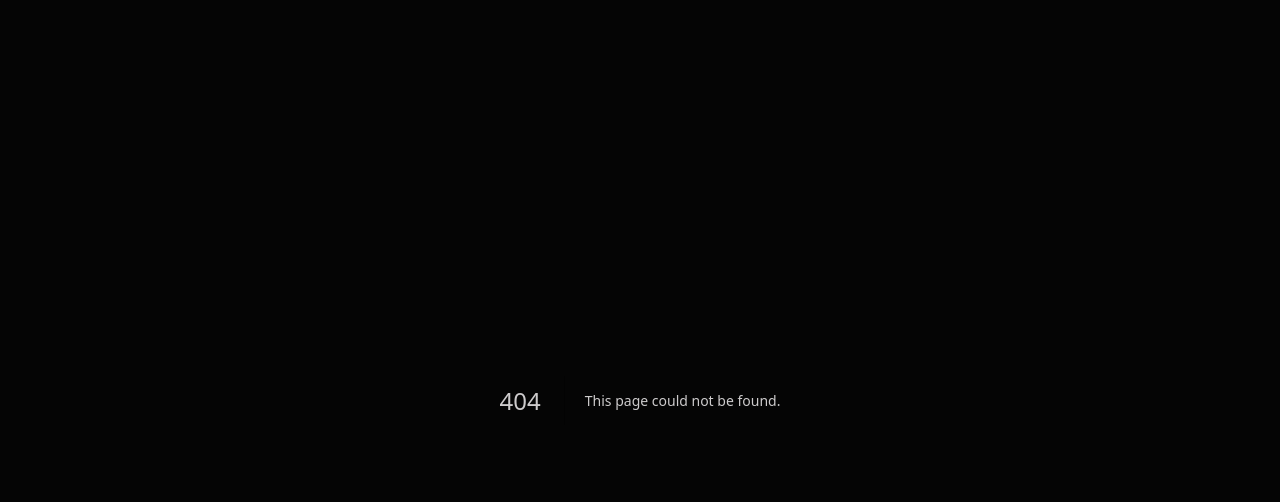
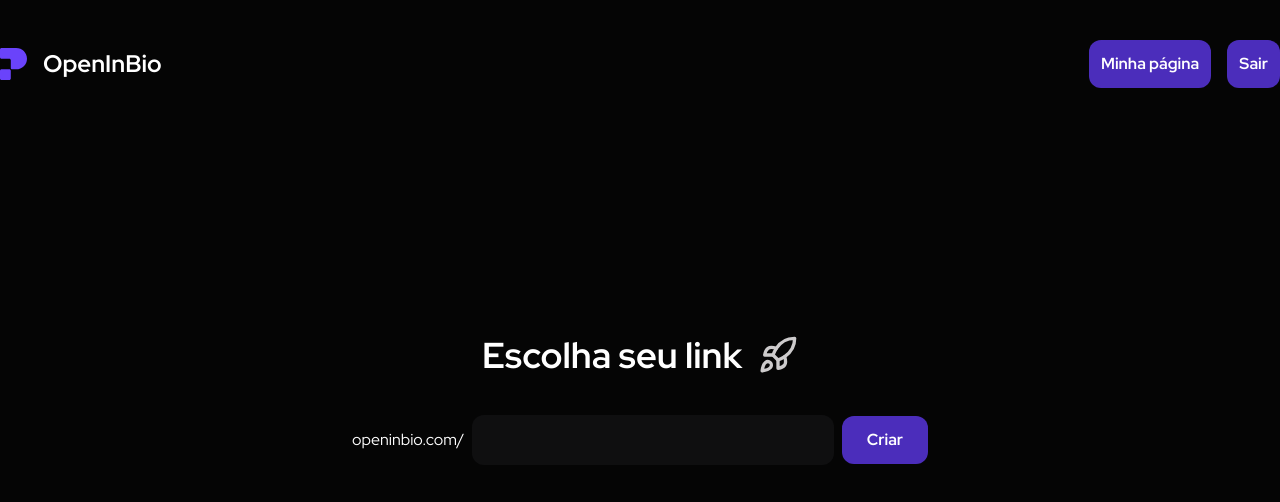
Before and after one commit to lacerdaaa/openinbio, a Next.js app: page /criar in a window 1280 px wide. Before the commit this address had no page. Shown: the top 502 px of the page. Built offline with nearby package versions, Linux system fonts and the light colour scheme.

Commit message:
refactor: reorganizando estrutura de arquivos e restaurando estilos globais

```diff
--- /dev/null
+++ b/app/(pages)/criar/page.tsx
@@ -0,0 +1,25 @@
+import Header from "@/components/landing-page/header";
+import Button from "@/components/ui/button";
+import TextInput from "@/components/ui/textInput";
+import { Rocket } from "lucide-react";
+
+export default function criar() {
+ return (
+   <div>
+    <Header/>
+    <div className="h-screen flex flex-col gap-10 items-center justify-center max-w-xl mx-auto">
+        <div className="flex  items-center gap-4">
+            <h1 className="text-4xl font-bold text-white">Escolha seu link</h1>
+            <Rocket className="size-10"/>
+        </div>
+        <form
+        action=""
+        className="w-full gap-2 flex items-center">
+            <span className="text-white">openinbio.com/</span>
+            <TextInput/>
+            <Button className="w-[126px]">Criar</Button>
+        </form>
+    </div>
+   </div>
+ );
+}
--- /dev/null
+++ b/app/(pages)/page.tsx
@@ -0,0 +1,18 @@
+import Image from "next/image";
+import Hero from "../components/landing-page/hero";
+import Header from "../components/landing-page/header";
+import VideoExplanation from "../components/landing-page/video-explanation";
+import Pricing from "../components/landing-page/pricing";
+import FAQ from "../components/landing-page/faq";
+
+export default function Home() {
+  return (
+    <div className="max-w-7xl mx-auto ">
+      <Header/>
+      <Hero/>
+      <VideoExplanation/>
+      <Pricing/>
+      <FAQ/>
+    </div>
+  );
+}
--- a/app/page.tsx
+++ /dev/null
@@ -1,18 +0,0 @@
-import Image from "next/image";
-import Hero from "./components/landing-page/hero";
-import Header from "./components/landing-page/header";
-import VideoExplanation from "./components/landing-page/video-explanation";
-import Pricing from "./components/landing-page/pricing";
-import FAQ from "./components/landing-page/faq";
-
-export default function Home() {
-  return (
-    <div className="max-w-7xl mx-auto ">
-      <Header/>
-      <Hero/>
-      <VideoExplanation/>
-      <Pricing/>
-      <FAQ/>
-    </div>
-  );
-}
```
Also changed, not shown: app/(pages)/globals.css (renamed from app/globals.css), app/(pages)/layout.tsx (renamed from app/layout.tsx).
